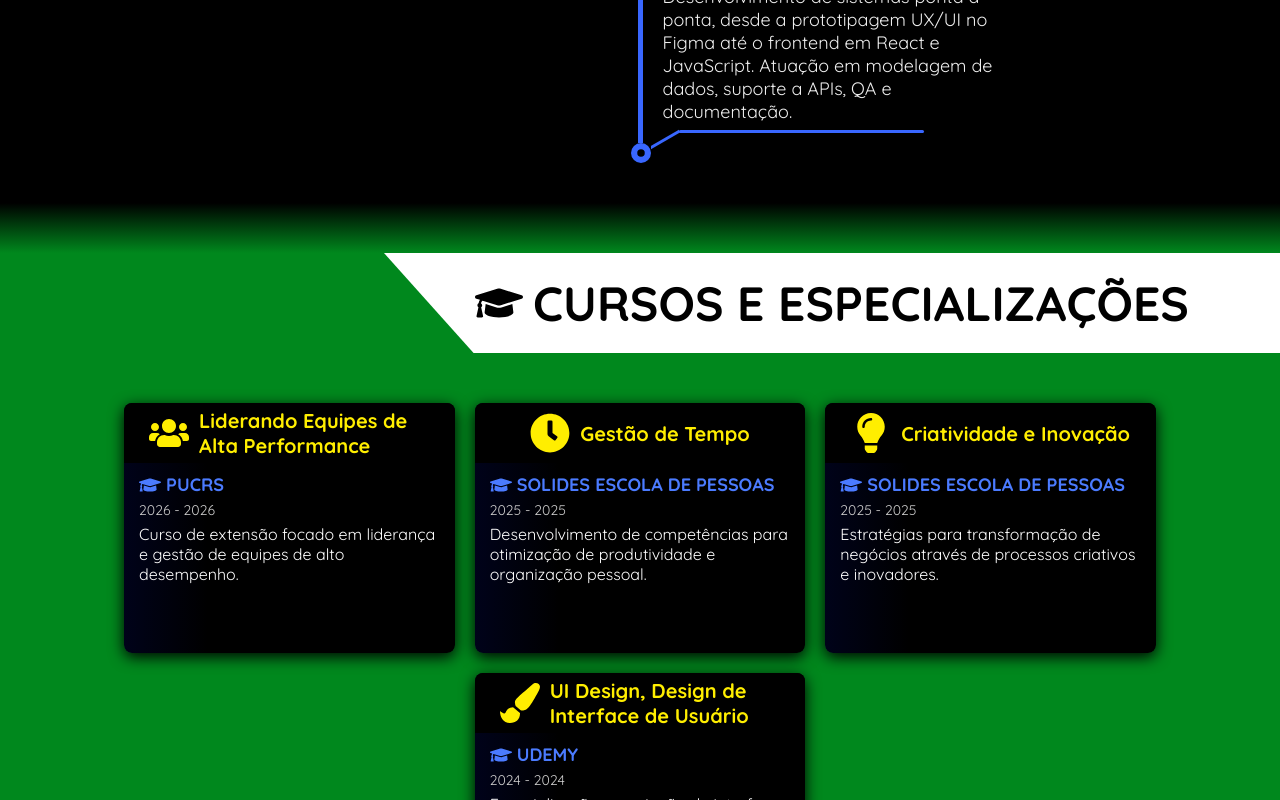
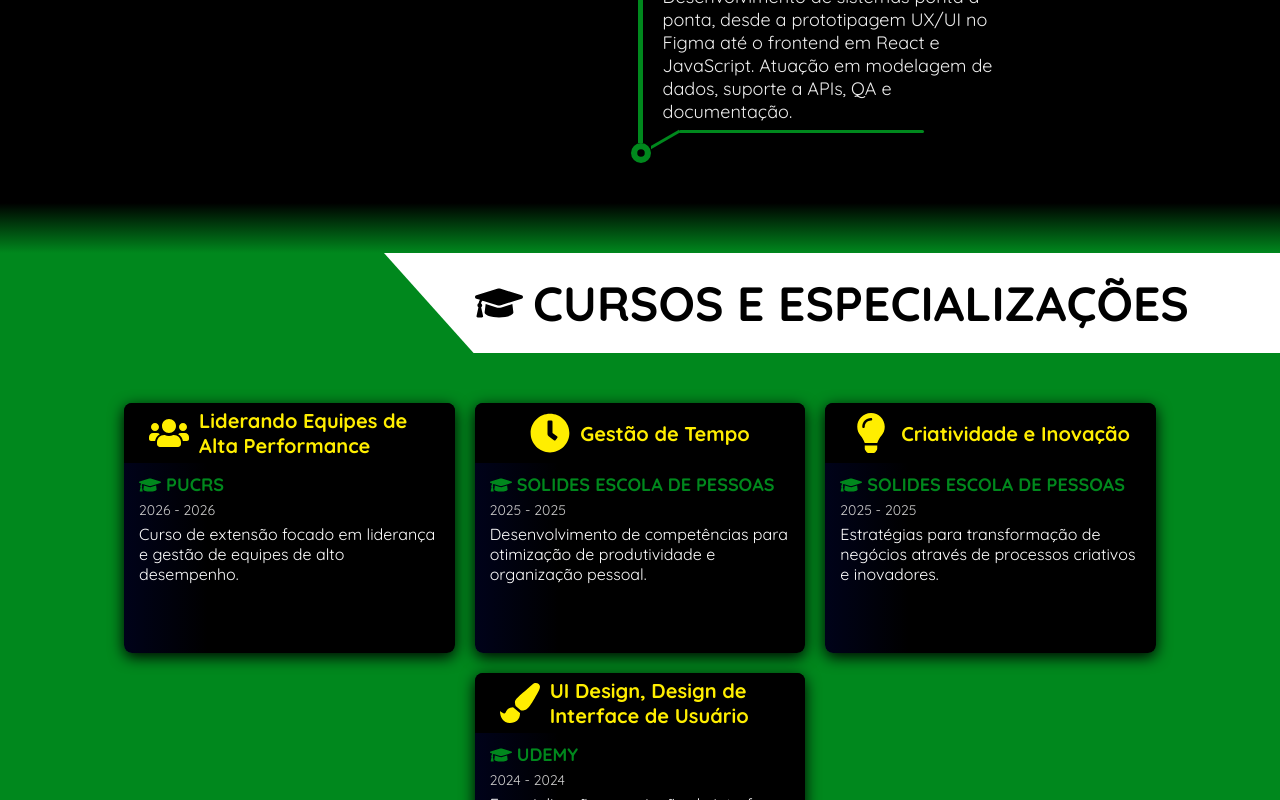
Before and after one commit to brunaschneider/brunaschneider, a Next.js app: page / in a window 1280 px wide. Shown: the part 2220-3020 px from the top of the page. Built offline with nearby package versions, Linux system fonts and the light colour scheme.

Commit message:
Ajustes de cor nos blocos de informação

```diff
--- a/src/app/components/Body/components/Courses/Courses.css
+++ b/src/app/components/Body/components/Courses/Courses.css
@@ -74,7 +74,7 @@
     width: 100%;
     gap: 5px;
     font-size: 18px;
-    color: #4b7bff;
+    color: rgb(0, 136, 29);
     text-transform: uppercase;
 }
 
--- a/src/app/components/Body/components/Experience/Experience.css
+++ b/src/app/components/Body/components/Experience/Experience.css
@@ -1,5 +1,5 @@
 :root {
-    --timeline-line-color: #3967ff ;
+    --timeline-line-color: rgb(0, 136, 29) ;
     --timeline-line-glow-color: rgb(158, 189, 255);
 }
 
```
